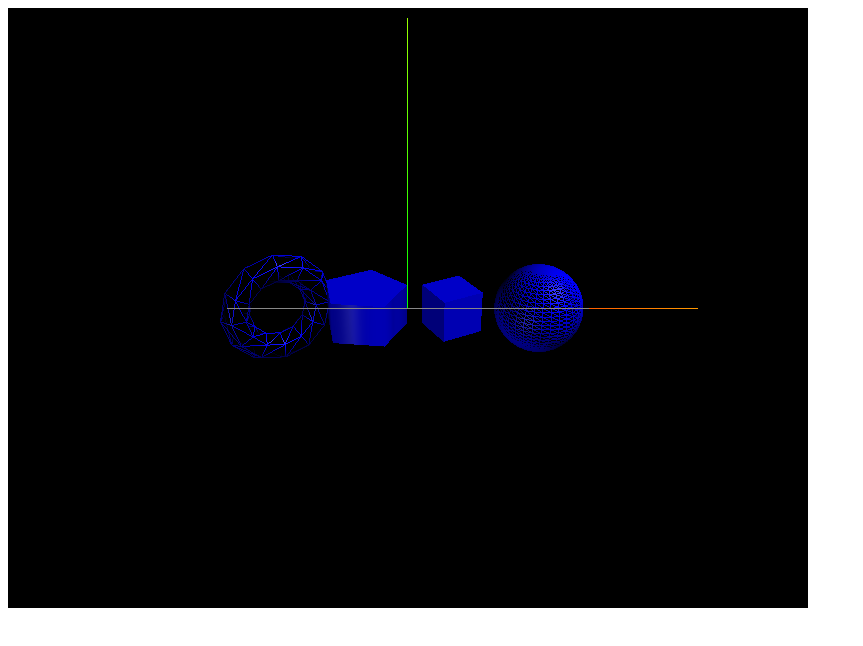
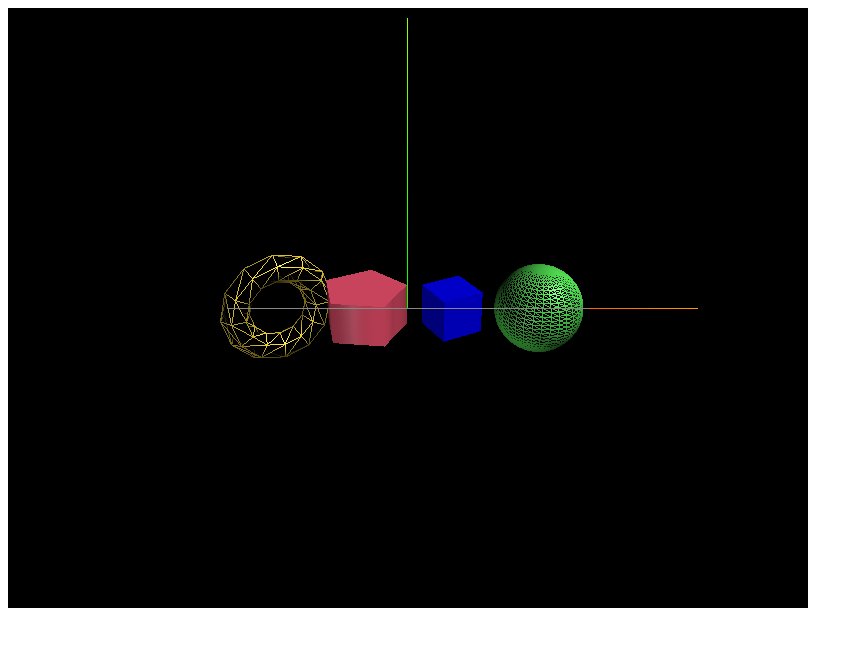
Before and after one commit to HayashiTomotaka/report1, a plain HTML site: page sample.html in a window 1280 px wide. Shown: the whole page, without its empty margins (0-863 px from the left). Drawn offline with nearby package versions, Linux system fonts and the light colour scheme; animation ran at ten frames a second.

Commit message:
Update sample.html

```diff
--- a/sample.html
+++ b/sample.html
@@ -55,19 +55,19 @@
         scene.add(box1);
         //球
         var sphereGeometry = new THREE.SphereGeometry( 0.3, 32, 32 );
-        var sphereMaterial = new THREE. MeshPhongMaterial( {color: 0x0000ff,wireframe: true });
+        var sphereMaterial = new THREE. MeshPhongMaterial( {color: 0x52E252,wireframe: true });
         var sphere = new THREE.Mesh( sphereGeometry, sphereMaterial );
         sphere.position.set(0.9,0,0 );
         scene.add(sphere);
         //錐
         var cylinderGeometry = new THREE.CylinderGeometry( 0.3, 0.3, 0.3,5);
-        var cylinderMaterial = new THREE.MeshPhongMaterial( {color: 0x0000ff} );
+        var cylinderMaterial = new THREE.MeshPhongMaterial( {color: 0xFF5675} );
         var cylinder = new THREE.Mesh( cylinderGeometry, cylinderMaterial );
         cylinder.position.set( -0.3, 0, 0 );
         scene.add( cylinder );
         //ドーナッツ
         var torusGeometry = new THREE.TorusGeometry( 0.3, 0.1, 6, 12 );
-        var torusMaterial = new THREE. MeshPhongMaterial( { color: 0x0000ff,wireframe: true } );
+        var torusMaterial = new THREE. MeshPhongMaterial( { color: 0xFFE13C,wireframe: true } );
         var torus = new THREE.Mesh( torusGeometry, torusMaterial );
         torus.position.set( -0.9, 0, 0);
         scene.add( torus );
```
